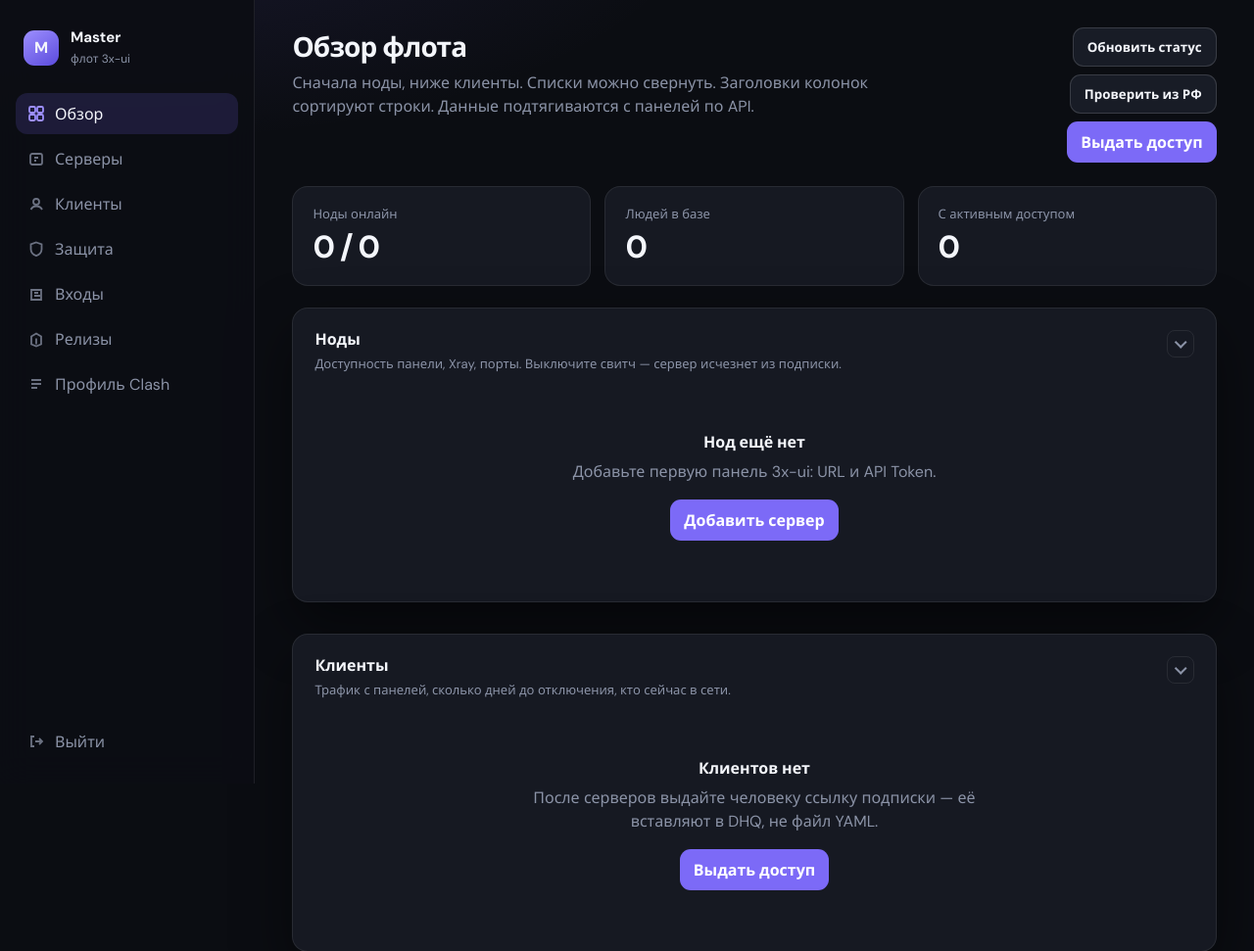
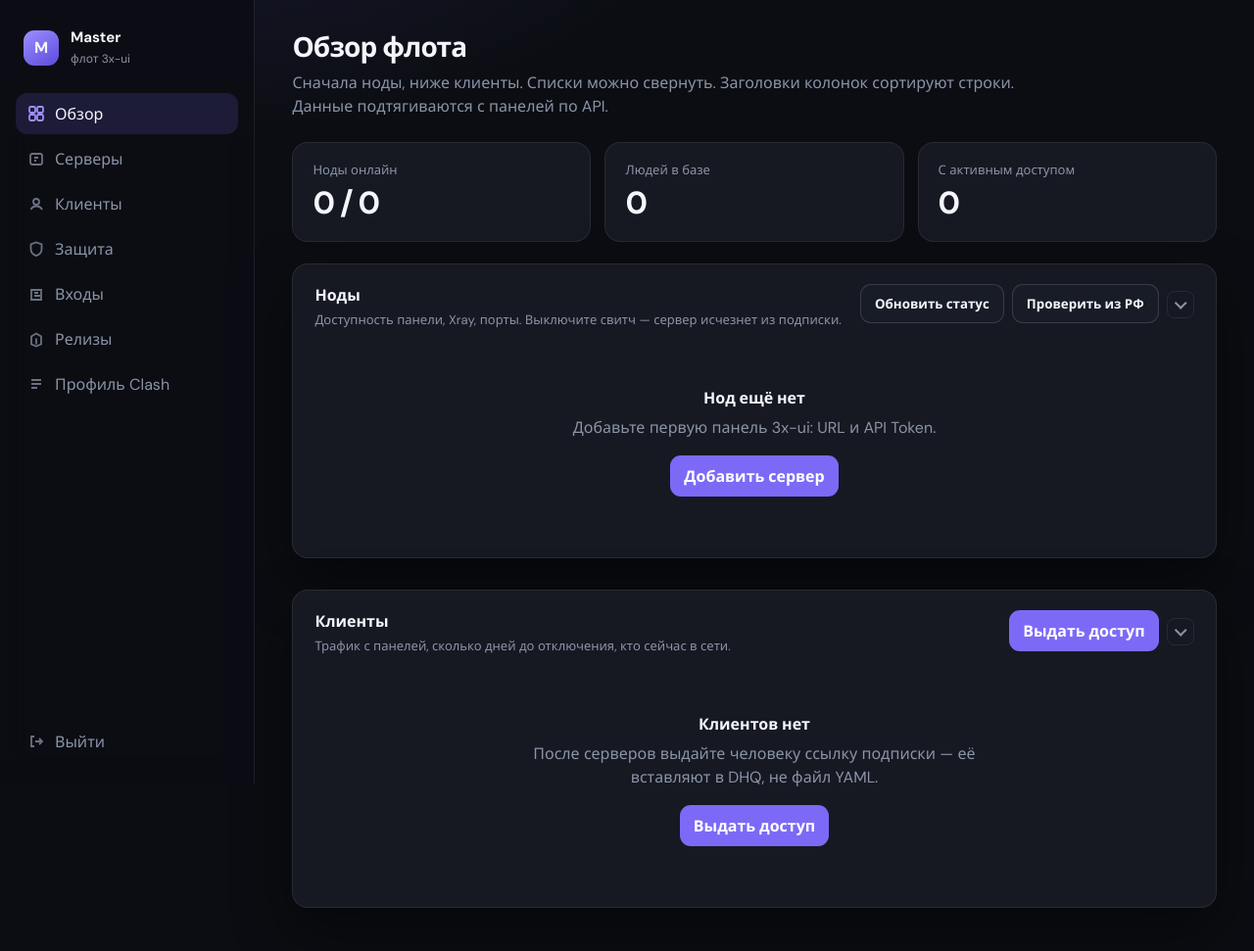
Before and after one commit to Instinct22/converter, a FastAPI app: page / in a window 1280 px wide. Shown: the top 971 px of the page at 98% size. Run offline with FastAPI, Linux system fonts and the light colour scheme; the visitor is signed in with stand-in values (Sample User, id 1); data that the repository does not hold is empty.

Commit message:
Поставить кнопки обзора рядом со своими списками.
Проверка нод остаётся у блока нод, выдача доступа — у клиентов.

Co-authored-by: Cursor <cursoragent@cursor.com>

```diff
--- a/app/static/app.css
+++ b/app/static/app.css
@@ -223,6 +223,7 @@ input:focus, textarea:focus, select:focus {
   gap: 16px;
 }
 .fold > summary::-webkit-details-marker { display: none; }
+.fold-tools { display: flex; align-items: center; justify-content: flex-end; gap: 8px; flex: none; flex-wrap: wrap; }
 .fold > summary .sub { margin-bottom: 0; }
 .fold-chev {
   width: 28px; height: 28px; margin-top: 2px; border-radius: 8px; flex: none;
--- a/app/templates/base.html
+++ b/app/templates/base.html
@@ -7,7 +7,7 @@
   <link rel="preconnect" href="https://fonts.googleapis.com">
   <link rel="preconnect" href="https://fonts.gstatic.com" crossorigin>
   <link href="https://fonts.googleapis.com/css2?family=DM+Sans:ital,opsz,wght@0,9..40,400;0,9..40,600;0,9..40,700;1,9..40,400&family=JetBrains+Mono:wght@400;500&display=swap" rel="stylesheet">
-  <link rel="stylesheet" href="/static/app.css?v=40">
+  <link rel="stylesheet" href="/static/app.css?v=41">
 </head>
 <body>
 <div class="layout">
--- a/app/templates/dashboard.html
+++ b/app/templates/dashboard.html
@@ -5,11 +5,6 @@
   <div>
     <h1>Обзор флота</h1>
     <p class="lede">Сначала ноды, ниже клиенты. Списки можно свернуть. Заголовки колонок сортируют строки. Данные подтягиваются с панелей по API.</p>
-  </div>
-  <div class="row">
-    <button class="btn secondary" type="button" id="refresh-overview">Обновить статус</button>
-    <button class="btn secondary" type="button" id="check-rf" title="Мастер стоит в России: проверяем TCP-соединения к портам входов каждой ноды. Так видно, доходит ли сервер до клиентов из РФ.">Проверить из РФ</button>
-    <a class="btn" href="/clients">Выдать доступ</a>
   </div>
 </div>
 
@@ -26,7 +21,11 @@
         <h2>Ноды</h2>
         <p class="sub">Доступность панели, Xray, порты. Выключите свитч — сервер исчезнет из подписки.</p>
       </div>
-      <span class="fold-chev" aria-hidden="true"></span>
+      <div class="fold-tools" onclick="event.stopPropagation()">
+        <button class="btn secondary" type="button" id="refresh-overview">Обновить статус</button>
+        <button class="btn secondary" type="button" id="check-rf" title="Мастер стоит в России: проверяем TCP-соединения к портам входов каждой ноды. Так видно, доходит ли сервер до клиентов из РФ.">Проверить из РФ</button>
+        <span class="fold-chev" aria-hidden="true"></span>
+      </div>
     </summary>
     {% if nodes %}
     <div class="fold-body">
@@ -85,7 +84,10 @@
         <h2>Клиенты</h2>
         <p class="sub">Трафик с панелей, сколько дней до отключения, кто сейчас в сети.</p>
       </div>
-      <span class="fold-chev" aria-hidden="true"></span>
+      <div class="fold-tools" onclick="event.stopPropagation()">
+        <a class="btn" href="/clients">Выдать доступ</a>
+        <span class="fold-chev" aria-hidden="true"></span>
+      </div>
     </summary>
     {% if clients %}
     <div class="fold-body">
```
